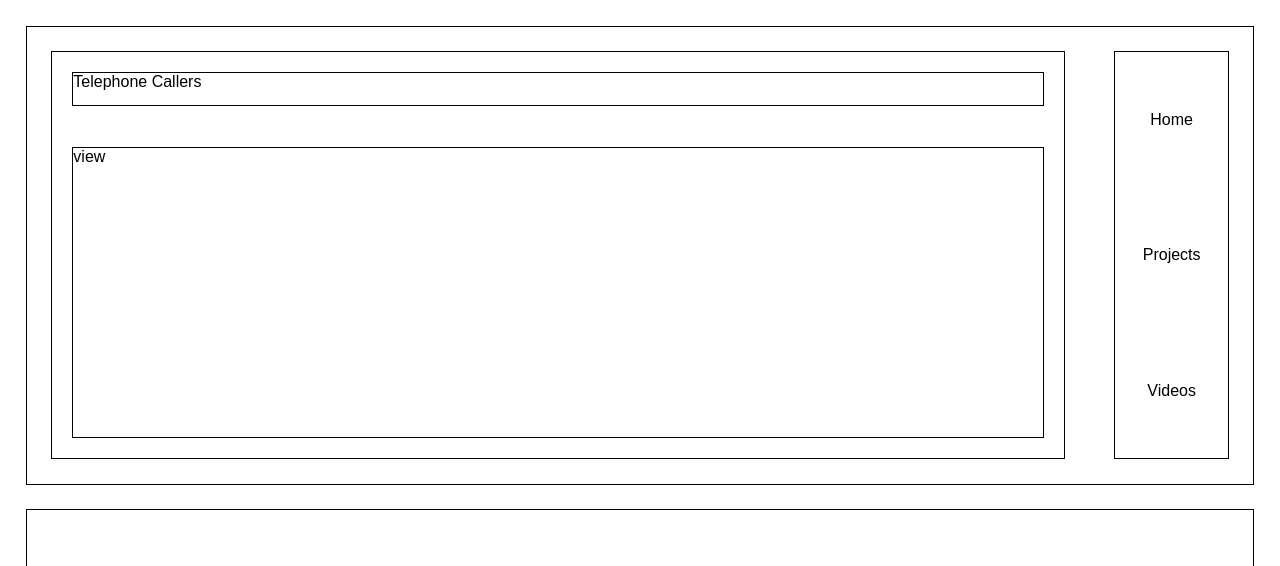
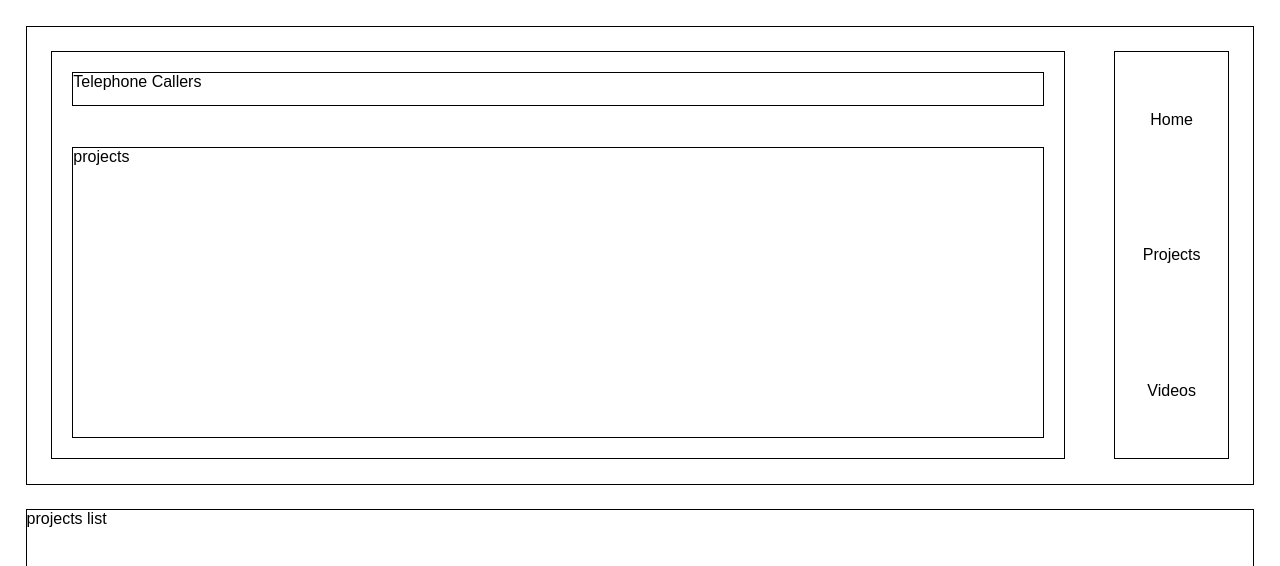
Before and after one commit to josh-klimaszewski/telephone-callers, a React (Create React App) app: page / in a window 1280 px wide. Both pictures are taken after a click on the element "Projects". Shown: the top 566 px of the page. Built offline with nearby package versions, Linux system fonts and the light colour scheme.

Commit message:
all components showing/hiding

```diff
--- a/src/App.js
+++ b/src/App.js
@@ -20,7 +20,11 @@ class App extends Component {
         <div className="top">
           <div className="view">
             <div className="header">Telephone Callers</div>
-            <ViewBox />
+            <ViewBox
+              homeListShow={this.state.homeListShow}
+              projectsListShow={this.state.projectsListShow}
+              videosListShow={this.state.videosListShow}
+             />
           </div>
           <NavBar
             onHomeClick={() => this.setState({homeListShow: true, projectsListShow: false, videosListShow: false})}
@@ -28,9 +32,10 @@ class App extends Component {
             onVideosClick={() => this.setState({homeListShow: false, projectsListShow: false, videosListShow: true})}
            />
         </div>
-        <ListBox
-
-        />
+        {!this.state.homeListShow && <ListBox
+          projectsListShow={this.state.projectsListShow}
+          videosListShow={this.state.videosListShow}
+        />}
       </div>
     );
   }
--- a/src/components/list-box.js
+++ b/src/components/list-box.js
@@ -1,11 +1,14 @@
 import React from 'react';
+import ProjectsList from './lists/projects-list';
+import VideosList from './lists/videos-list';
 
-const ListBox = () => {
+const ListBox = ({projectsListShow, videosListShow}) => {
 
 
     return (
         <div className="list-box">
-
+            {projectsListShow && <ProjectsList />}
+            {videosListShow && <VideosList />}
         </div>
     );
 }
--- /dev/null
+++ b/src/components/lists/projects-list.js
@@ -0,0 +1,11 @@
+import React from 'react';
+
+const ProjectsList = () => {
+
+    return (
+        <div className="projects-list">
+        projects list
+        </div>
+    );
+}
+export default ProjectsList;
--- /dev/null
+++ b/src/components/lists/videos-list.js
@@ -0,0 +1,11 @@
+import React from 'react';
+
+const VideosList = () => {
+
+    return (
+        <div className="videos-list">
+        videos list
+        </div>
+    );
+}
+export default VideosList;
--- a/src/components/view-box.js
+++ b/src/components/view-box.js
@@ -1,9 +1,16 @@
 import React from 'react';
+import HomeView from './views/home-view.js';
+import ProjectsView from './views/projects-view.js';
+import VideosView from './views/videos-view.js';
 
-const ViewBox = () => {
+const ViewBox = ({homeListShow, projectsListShow, videosListShow}) => {
+
+
     return (
         <div className="view-box">
-        view
+        {homeListShow && <HomeView  />}
+        {projectsListShow && <ProjectsView />}
+        {videosListShow && <VideosView />}
         </div>
     );
 }
--- /dev/null
+++ b/src/components/views/home-view.js
@@ -0,0 +1,11 @@
+import React from 'react';
+
+const HomeView = () => {
+
+    return (
+        <div className="home-view">
+        home
+        </div>
+    );
+}
+export default HomeView;
--- /dev/null
+++ b/src/components/views/projects-view.js
@@ -0,0 +1,11 @@
+import React from 'react';
+
+const ProjectsView = () => {
+
+    return (
+        <div className="projects-view">
+        projects
+        </div>
+    );
+}
+export default ProjectsView;
--- /dev/null
+++ b/src/components/views/videos-view.js
@@ -0,0 +1,11 @@
+import React from 'react';
+
+const VideosView = () => {
+
+    return (
+        <div className="videos-view">
+        videos
+        </div>
+    );
+}
+export default VideosView;
```
